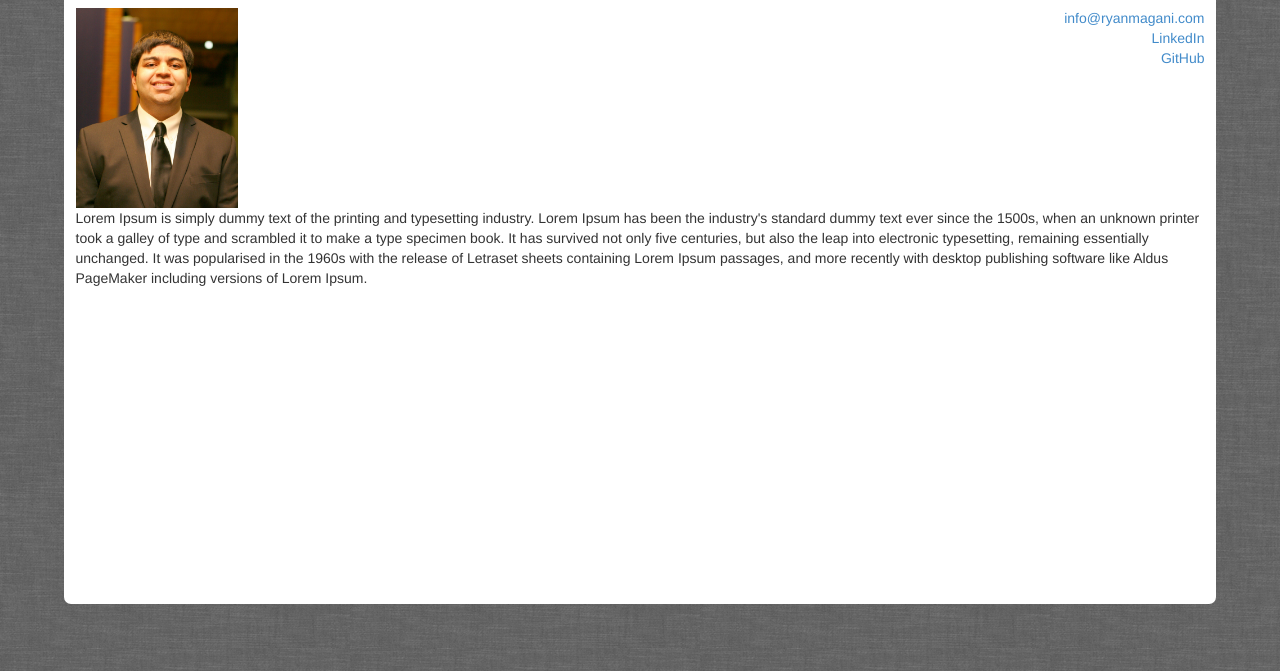
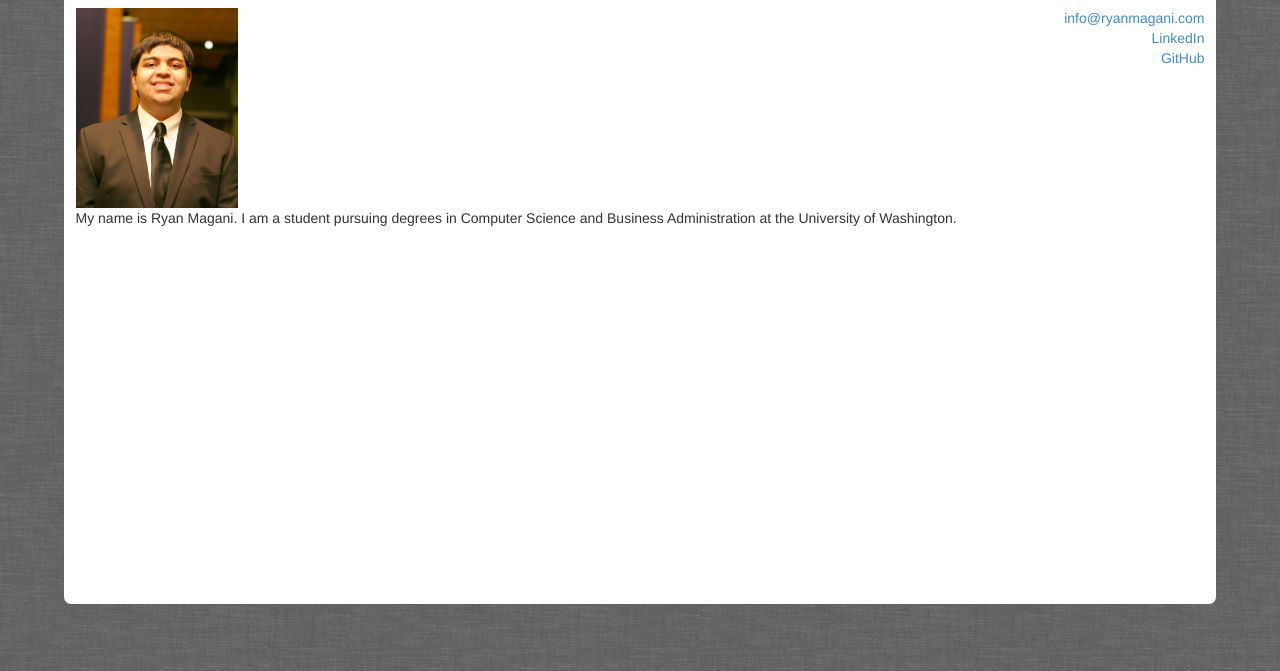
Before and after one commit to ryanmagani/ryanmagani.com, a plain HTML site: page html/index.html in a window 1280 px wide. Shown: the part 129-800 px from the top of the page. Drawn offline with Linux system fonts and the light colour scheme; no server answers.

Commit message:
Replaced lorem ipsum with small blurb of personal info

```diff
--- a/html/index.html
+++ b/html/index.html
@@ -35,7 +35,7 @@
 					<li><a href="https://github.com/ryanmagani/">GitHub</a><li>
 				</ul>
 				<img src="../img/main.jpg" alt="Ryan Magani" height="200" width="162">
-				<p>Lorem Ipsum is simply dummy text of the printing and typesetting industry. Lorem Ipsum has been the industry's standard dummy text ever since the 1500s, when an unknown printer took a galley of type and scrambled it to make a type specimen book. It has survived not only five centuries, but also the leap into electronic typesetting, remaining essentially unchanged. It was popularised in the 1960s with the release of Letraset sheets containing Lorem Ipsum passages, and more recently with desktop publishing software like Aldus PageMaker including versions of Lorem Ipsum.</p>
+				<p>My name is Ryan Magani. I am a student pursuing degrees in Computer Science and Business Administration at the University of Washington.</p>
 			</section>
 
 			<!-- Projects -->
```
